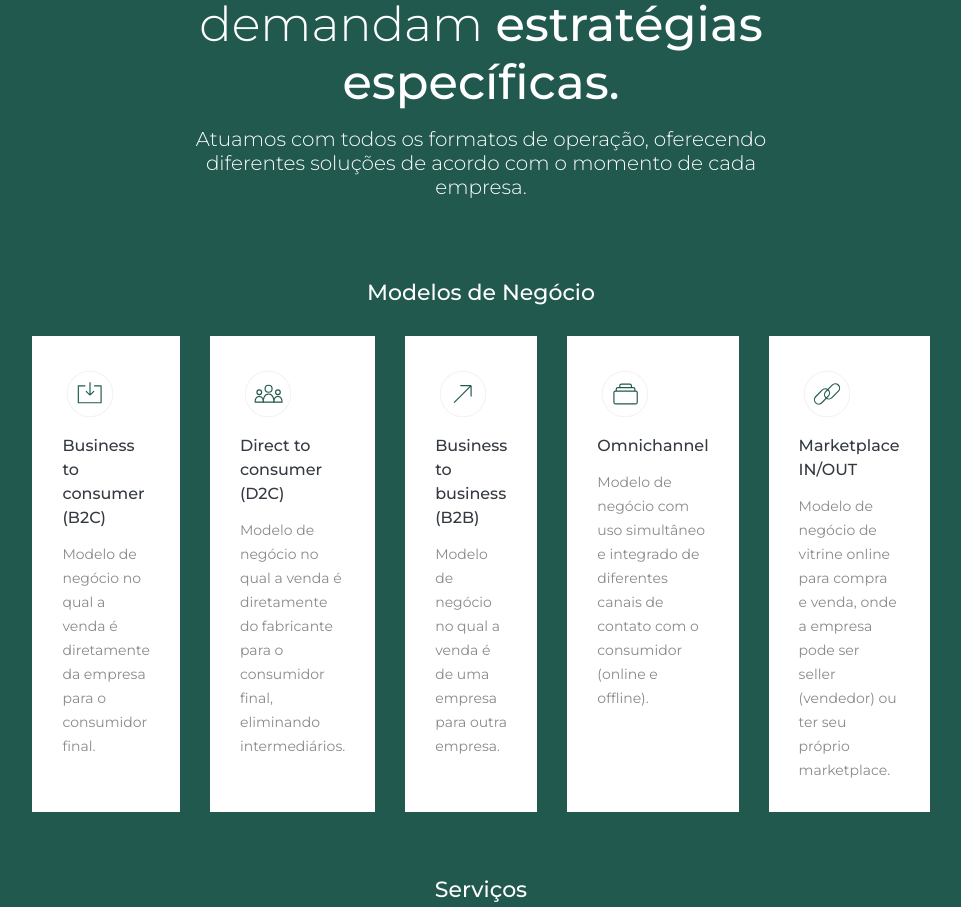
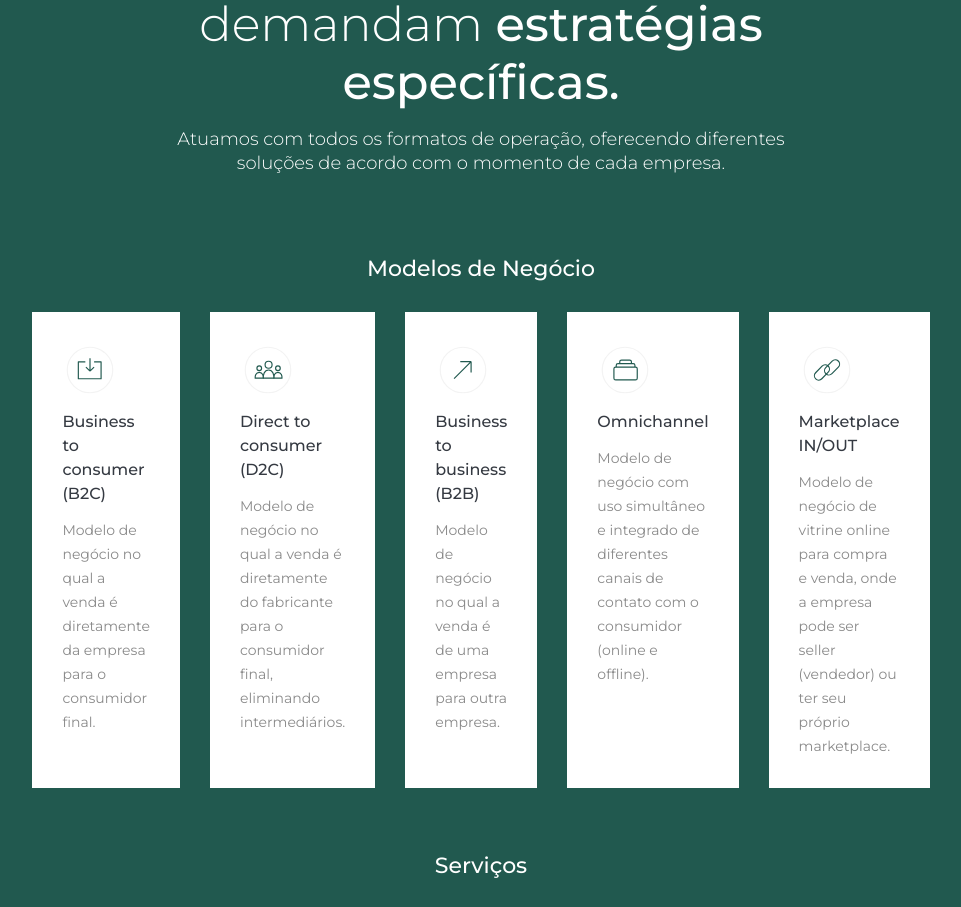
Before and after one commit to ArtthurMagnabosco/siteBrava, a React (Vite) app: page / in a window 1280 px wide. Shown: the part 1680-2587 px from the top of the page, without its empty margins (159-1120 px from the left). Built offline with nearby package versions, Linux system fonts and the light colour scheme.

Commit message:
alterado tamanho do texto

```diff
--- a/src/components/SecaoOQueFazemos/Desk/sass/SecaoOQueFazemos.css
+++ b/src/components/SecaoOQueFazemos/Desk/sass/SecaoOQueFazemos.css
@@ -44,7 +44,7 @@
   color: #FFF;
 }
 .oq-fazemos-desk .oq-fazemos__container .oq-fazemos__header .oq-fazemos__text .oq-fazemos__paragraph {
-  font-size: 1.25rem;
+  font-size: 1.125rem;
   line-height: 1.5rem;
   max-width: 50%;
 }
--- a/src/components/SecaoOQueFazemos/Desk/sass/SecaoOQueFazemos.scss
+++ b/src/components/SecaoOQueFazemos/Desk/sass/SecaoOQueFazemos.scss
@@ -41,7 +41,7 @@
                 }
 
                 .oq-fazemos__paragraph {
-                    font-size: 1.25rem;
+                    font-size: 1.125rem;
                     line-height: 1.5rem;
                     max-width: 50%;
                 }
```
